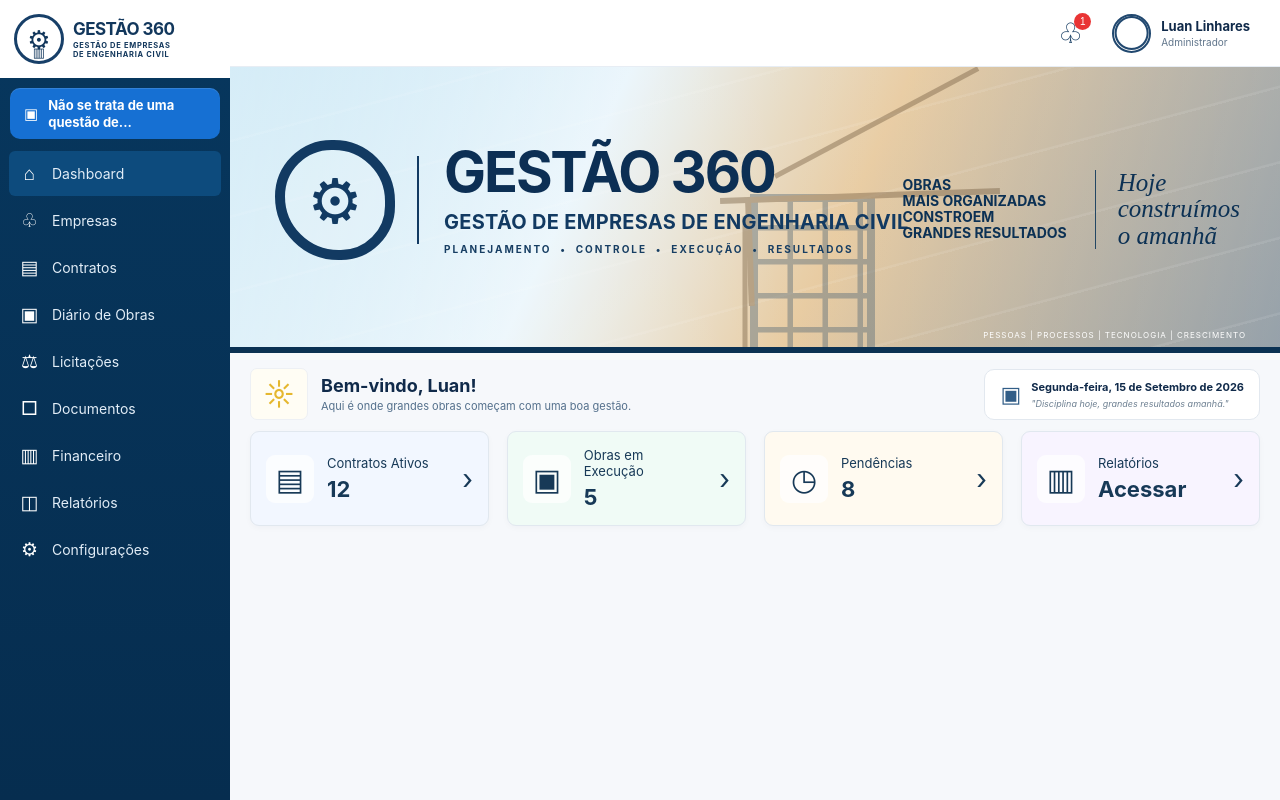
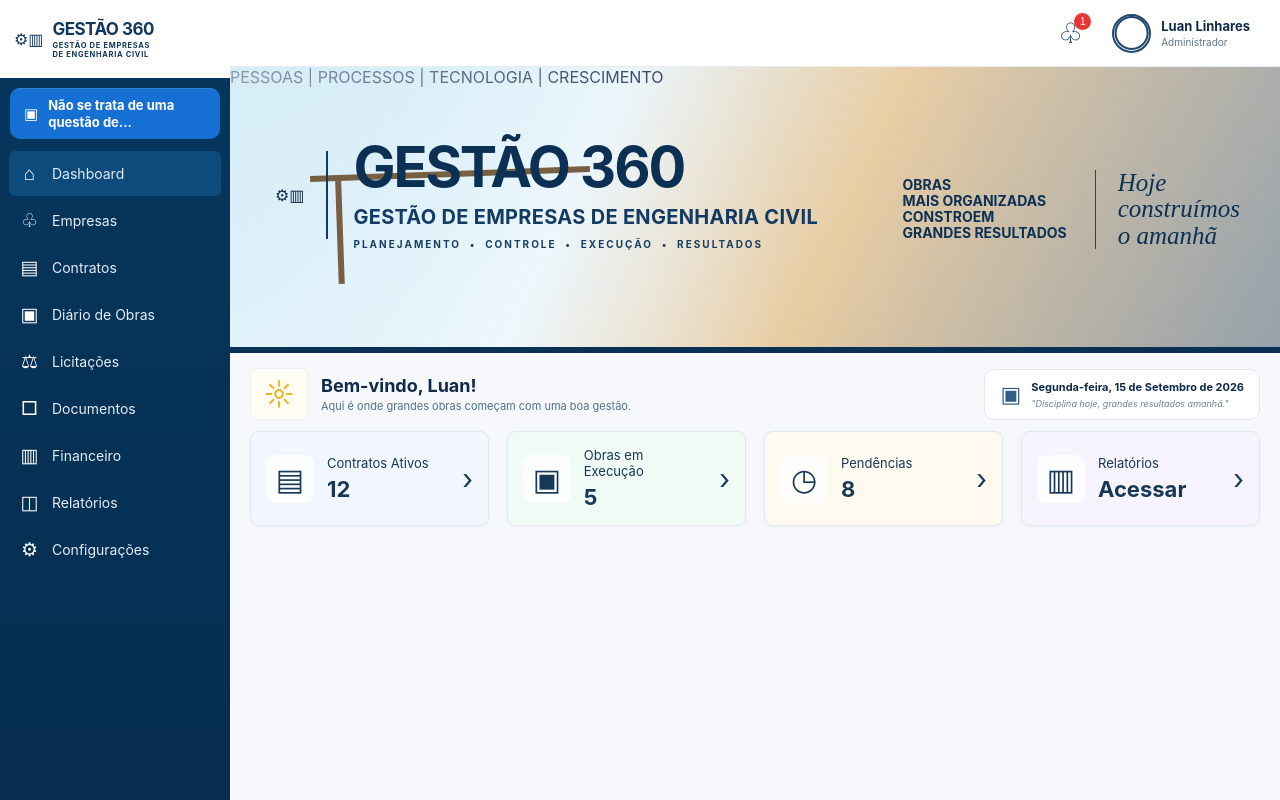
Before and after one commit to luanlinhareslife/gestao360, a React (Vite) app: page / in a window 1280 px wide. Built offline with nearby package versions, Linux system fonts and the light colour scheme.

Commit message:
style: refine dashboard to match approved Gestao 360 reference

```diff
--- a/src/App.tsx
+++ b/src/App.tsx
@@ -19,27 +19,16 @@ export default function App() {
     <div className="app-shell">
       <aside className="sidebar">
         <div className="brand-panel">
-          <div className="brand-logo"><span>⚙</span><b>▥</b></div>
-          <div className="brand-copy">
-            <strong>GESTÃO 360</strong>
-            <span>GESTÃO DE EMPRESAS<br />DE ENGENHARIA CIVIL</span>
-          </div>
+          <div className="brand-emblem"><span>⚙</span><b>▥</b></div>
+          <div className="brand-copy"><strong>GESTÃO 360</strong><span>GESTÃO DE EMPRESAS<br />DE ENGENHARIA CIVIL</span></div>
         </div>
 
-        <button className="context-button">
-          <span>▣</span>
-          <strong>Não se trata de uma<br />questão de...</strong>
-        </button>
+        <button className="context-button"><span>▣</span><strong>Não se trata de uma<br />questão de...</strong></button>
 
         <nav>
           {modules.map(([label, icon]) => (
-            <button
-              key={label}
-              className={active === label ? 'nav-item active' : 'nav-item'}
-              onClick={() => setActive(label)}
-            >
-              <span className="nav-icon">{icon}</span>
-              {label}
+            <button key={label} className={active === label ? 'nav-item active' : 'nav-item'} onClick={() => setActive(label)}>
+              <span className="nav-icon">{icon}</span>{label}
             </button>
           ))}
         </nav>
@@ -47,69 +36,50 @@ export default function App() {
 
       <main className="content">
         <header className="topbar">
-          <div className="topbar-spacer" />
+          <div />
           <div className="top-actions">
             <button className="notification" aria-label="Notificações">♧<i>1</i></button>
-            <div className="profile">
-              <div className="profile-icon">◯</div>
-              <div><strong>Luan Linhares</strong><span>Administrador</span></div>
-            </div>
+            <div className="profile"><div className="profile-icon">◯</div><div><strong>Luan Linhares</strong><span>Administrador</span></div></div>
           </div>
         </header>
 
         {active === 'Dashboard' ? (
           <>
             <section className="hero">
-              <div className="hero-overlay" />
+              <div className="sky-glow" />
+              <div className="mountain" />
+              <div className="city" />
+              <div className="building"><div className="building-grid" /></div>
+              <div className="crane"><span className="crane-mast" /><span className="crane-arm" /><span className="crane-cable" /></div>
               <div className="hero-copy">
-                <div className="hero-logo">⚙</div>
+                <div className="hero-emblem">⚙<b>▥</b></div>
                 <div className="hero-divider" />
-                <div>
-                  <h1>GESTÃO 360</h1>
-                  <h2>GESTÃO DE EMPRESAS DE ENGENHARIA CIVIL</h2>
-                  <p>PLANEJAMENTO&nbsp;&nbsp;•&nbsp;&nbsp;CONTROLE&nbsp;&nbsp;•&nbsp;&nbsp;EXECUÇÃO&nbsp;&nbsp;•&nbsp;&nbsp;RESULTADOS</p>
-                </div>
+                <div><h1>GESTÃO 360</h1><h2>GESTÃO DE EMPRESAS DE ENGENHARIA CIVIL</h2><p>PLANEJAMENTO&nbsp;&nbsp;•&nbsp;&nbsp;CONTROLE&nbsp;&nbsp;•&nbsp;&nbsp;EXECUÇÃO&nbsp;&nbsp;•&nbsp;&nbsp;RESULTADOS</p></div>
               </div>
-              <div className="hero-message">
-                <strong>OBRAS<br />MAIS ORGANIZADAS<br />CONSTROEM<br />GRANDES RESULTADOS</strong>
-                <em>Hoje<br />construímos<br />o amanhã</em>
-              </div>
-              <div className="hero-building">
-                <span className="tower" />
-                <span className="crane" />
-                <span className="beam beam-a" />
-                <span className="beam beam-b" />
-              </div>
-              <div className="hero-footer">PESSOAS | PROCESSOS | TECNOLOGIA | CRESCIMENTO</div>
+              <div className="hero-message"><strong>OBRAS<br />MAIS ORGANIZADAS<br />CONSTROEM<br />GRANDES RESULTADOS</strong><em>Hoje<br />construímos<br />o amanhã</em></div>
+              <div className="hero-strip">PESSOAS | PROCESSOS | TECNOLOGIA | CRESCIMENTO</div>
             </section>
 
             <section className="welcome-row">
-              <div className="welcome">
-                <div className="sun">☼</div>
-                <div><h3>Bem-vindo, Luan!</h3><p>Aqui é onde grandes obras começam com uma boa gestão.</p></div>
-              </div>
+              <div className="welcome"><div className="sun">☼</div><div><h3>Bem-vindo, Luan!</h3><p>Aqui é onde grandes obras começam com uma boa gestão.</p></div></div>
               <div className="date-card"><span>▣</span><div><strong>Segunda-feira, 15 de Setembro de 2026</strong><small>"Disciplina hoje, grandes resultados amanhã."</small></div></div>
             </section>
 
             <section className="metrics">
-              <Metric icon="▤" title="Contratos Ativos" value="12" />
-              <Metric icon="▣" title="Obras em Execução" value="5" />
-              <Metric icon="◷" title="Pendências" value="8" />
-              <Metric icon="▥" title="Relatórios" value="Acessar" />
+              <Metric icon="▤" title="Contratos Ativos" value="12" tone="blue" />
+              <Metric icon="▣" title="Obras em Execução" value="5" tone="green" />
+              <Metric icon="◷" title="Pendências" value="8" tone="yellow" />
+              <Metric icon="▥" title="Relatórios" value="Acessar" tone="purple" />
             </section>
           </>
         ) : (
-          <section className="module-placeholder">
-            <div className="placeholder-icon">{modules.find(([name]) => name === active)?.[1]}</div>
-            <h2>{active}</h2>
-            <p>Este módulo será desenvolvido dentro da plataforma definitiva do Gestão 360.</p>
-          </section>
+          <section className="module-placeholder"><div className="placeholder-icon">{modules.find(([name]) => name === active)?.[1]}</div><h2>{active}</h2><p>Este módulo será desenvolvido dentro da plataforma definitiva do Gestão 360.</p></section>
         )}
       </main>
     </div>
   );
 }
 
-function Metric({ icon, title, value }: { icon: string; title: string; value: string }) {
-  return <button className="metric"><span className="metric-icon">{icon}</span><div><small>{title}</small><strong>{value}</strong></div><b>›</b></button>;
+function Metric({ icon, title, value, tone }: { icon: string; title: string; value: string; tone: string }) {
+  return <button className={`metric ${tone}`}><span className="metric-icon">{icon}</span><div><small>{title}</small><strong>{value}</strong></div><b>›</b></button>;
 }
```
